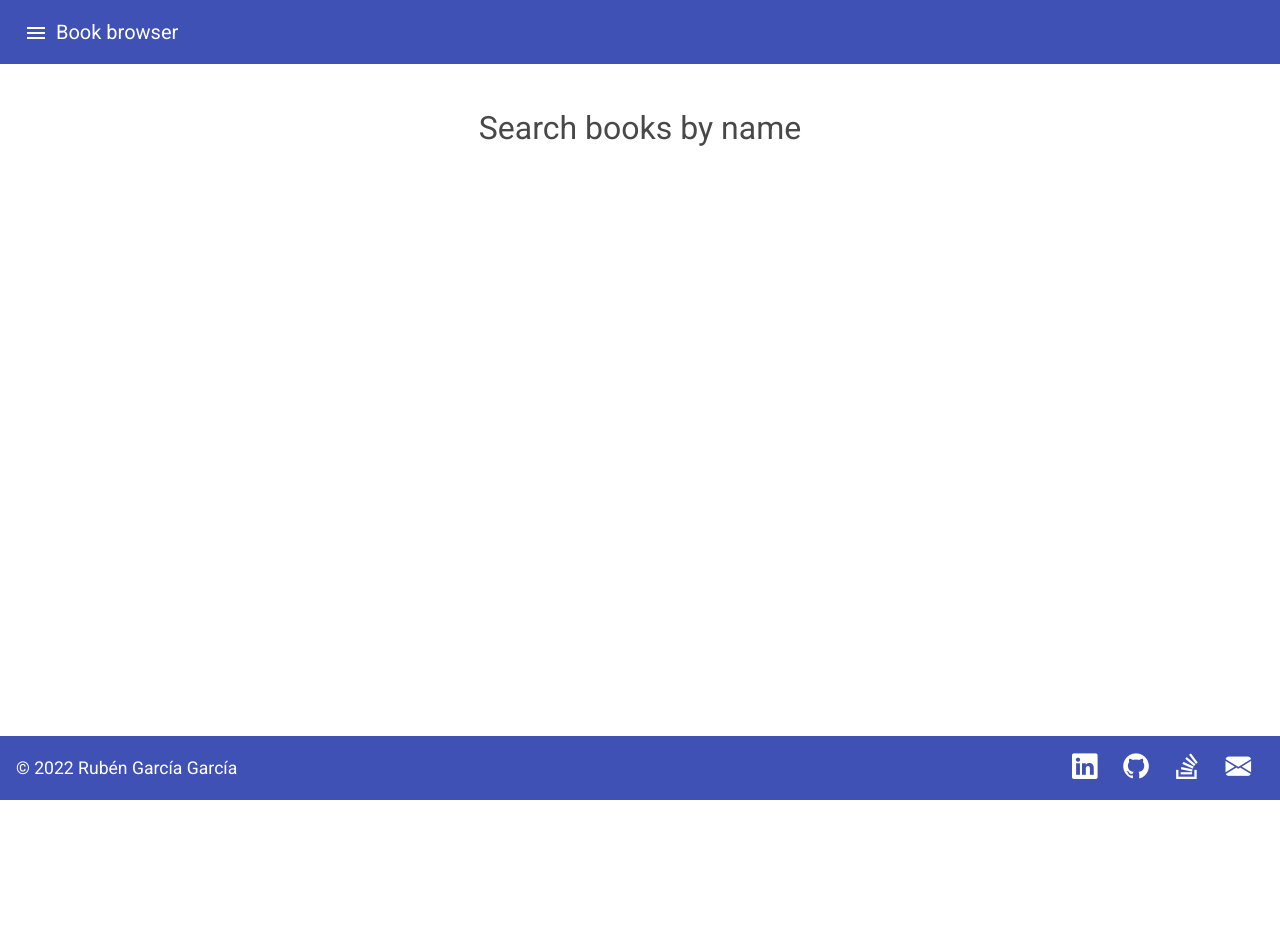
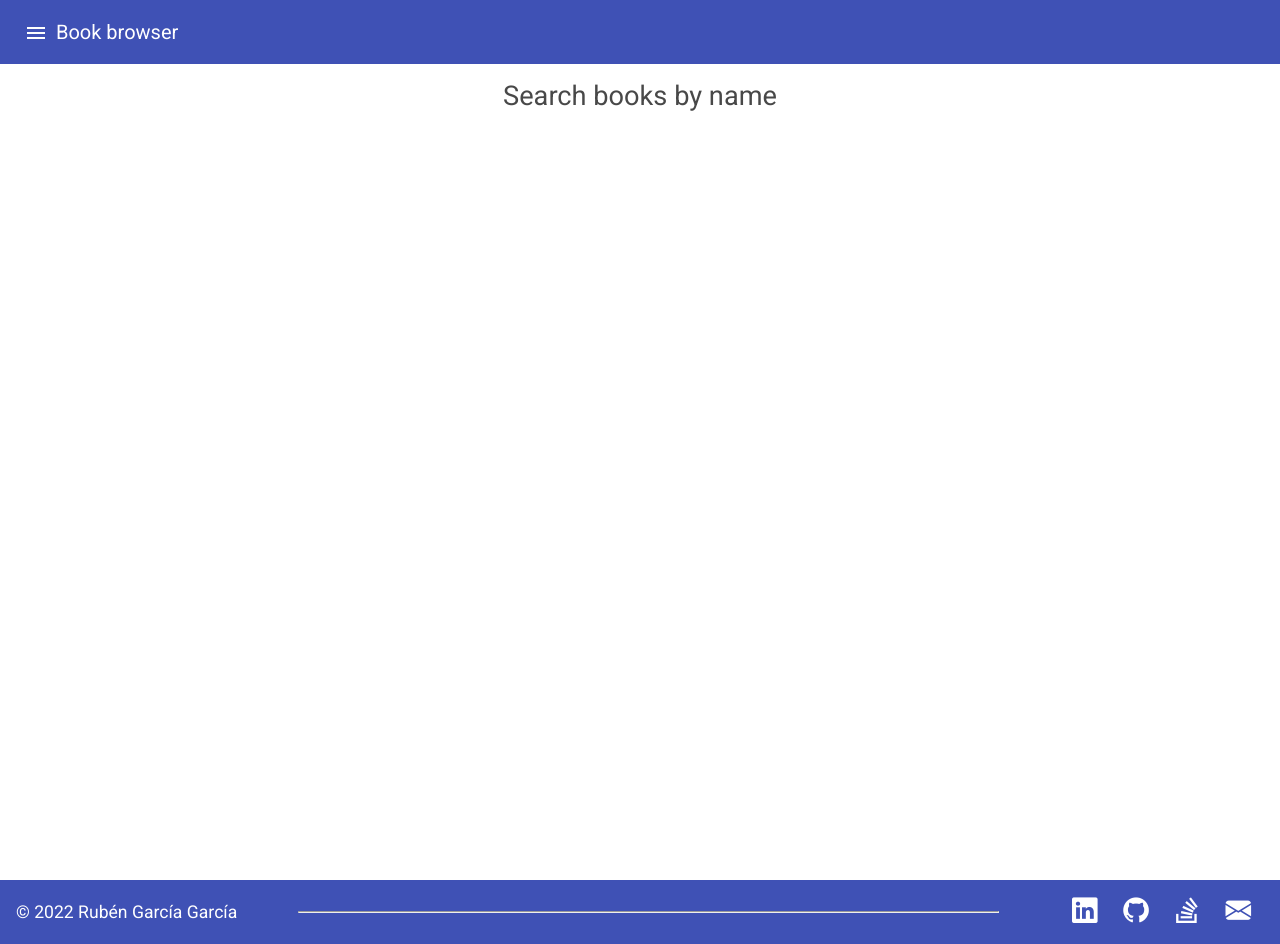
Before and after one commit to rubentxogg/book-browser, an Angular app: page /books-by-name in a window 1280 px wide. Before the commit the page ends 800 px from the top, so only its background shows below. Built offline with nearby package versions, Linux system fonts and the light colour scheme.

Commit message:
[MOD] Footer fix

```diff
--- a/src/app/app.component.css
+++ b/src/app/app.component.css
@@ -1,3 +1,4 @@
 section {
   margin-top: 5rem;
+  min-height: 100vh;
 }
--- a/src/app/components/footer/footer.component.css
+++ b/src/app/components/footer/footer.component.css
@@ -1,6 +1,4 @@
 footer {
-  position: absolute;
-  bottom: 0;
   width: 100%;
   font-size: 2rem;
 }
@@ -21,3 +19,8 @@ span {
 a:link, a:visited, a:active {
   color: inherit;
 }
+
+hr {
+  width: 85%;
+  color: var(--light);
+}
--- a/src/app/components/footer/footer.component.html
+++ b/src/app/components/footer/footer.component.html
@@ -1,7 +1,7 @@
 <footer>
   <mat-toolbar color="primary">
     <span>© 2022 Rubén García García</span>
-    <span class="spacer"></span>
+    <span class="spacer"><hr></span>
     <div class="social-media">
       <a href="https://linkedin.com/in/rubentxogg">
         <em class="bi bi-linkedin"></em>
--- a/src/app/views/top15-books/top15-books.component.html
+++ b/src/app/views/top15-books/top15-books.component.html
@@ -1 +1,2 @@
 <h1>Top 15 books in a month of a year</h1>
+<!-- <app-book-card></app-book-card> -->
--- a/src/styles.css
+++ b/src/styles.css
@@ -18,8 +18,8 @@ body {
 }
 
 h1 {
-  font-size: 2rem !important;
-  margin-top: 7rem !important;
+  font-size: 1.7rem !important;
+  margin-top: 5rem !important;
   text-align: center;
   color: var(--dark);
 }
```
